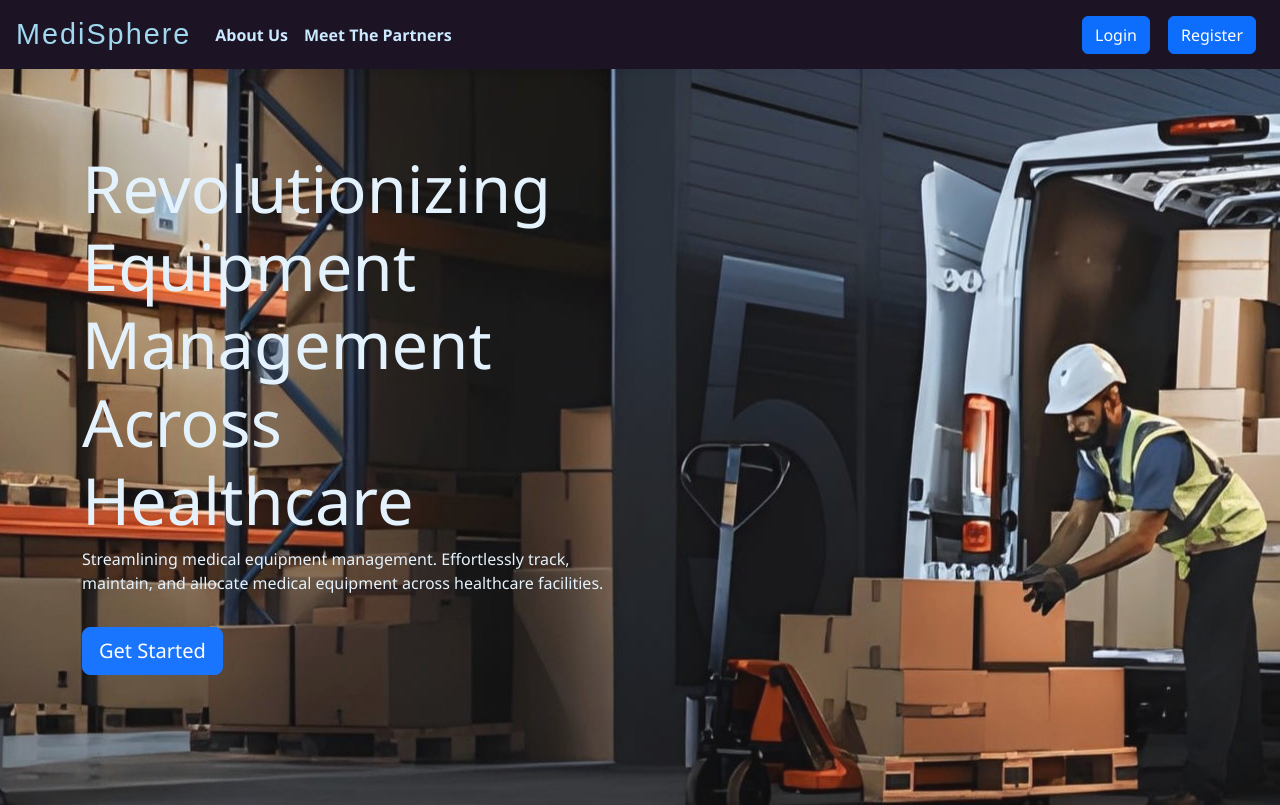
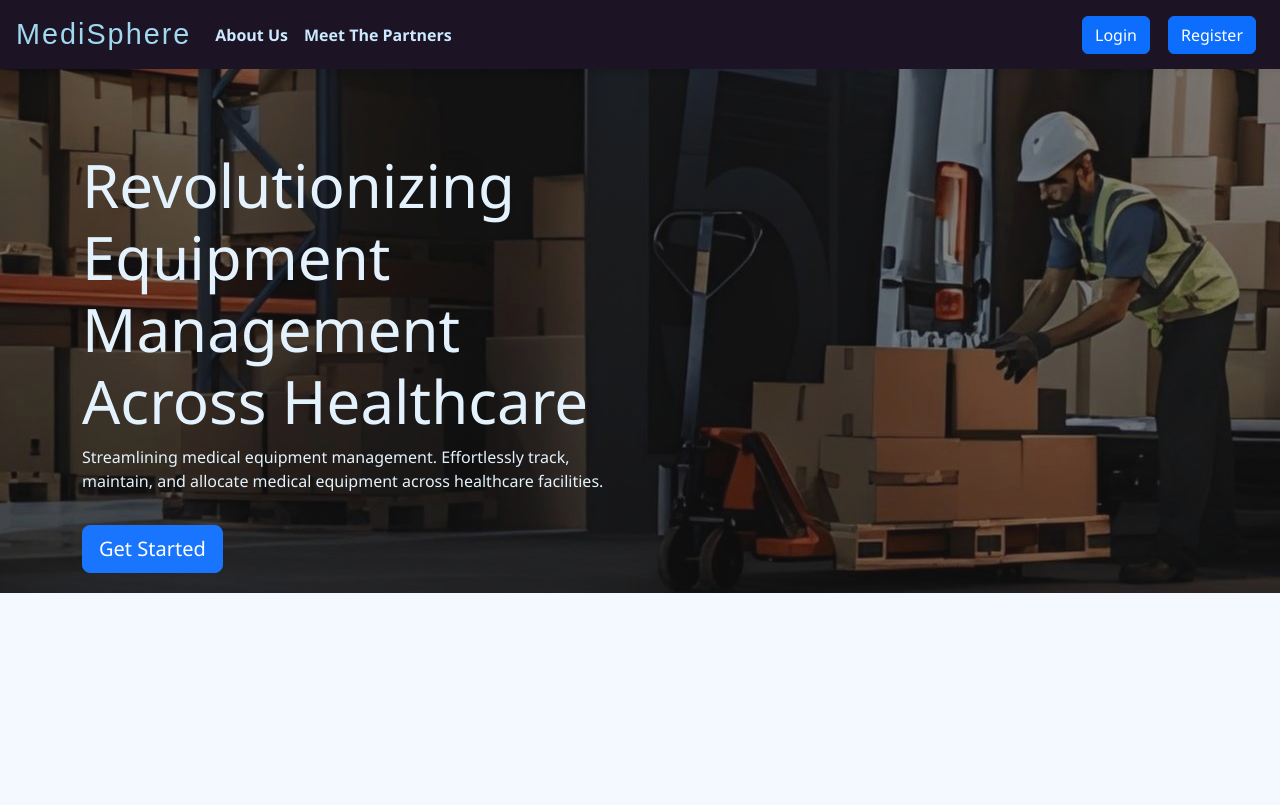
Before and after one commit to ddeepalii/MediApp, an Angular app in the folder client/: page /homepage in a window 1280 px wide. Shown: the top 805 px of the page. Built offline with nearby package versions, Linux system fonts and the light colour scheme; no server answers; a web font is replaced by a local one.

Commit message:
homepage css andhtml, csppcomponent html,css updated

```diff
--- a/client/src/app/homepage/homepage.component.scss
+++ b/client/src/app/homepage/homepage.component.scss
@@ -22,7 +22,8 @@ body {
 
 .heading1 {
   color: #e3f2fd;
-  font-size: 65px;
+  font-size: 60px;
+  font-weight: 500;
 }
 
 .para1 {
```
Also changed, not shown: client/src/app/homepage/assets/homepagewallpaper.jpg, client/src/app/homepage/assets/steptodown.com322279.jpg (deleted).
